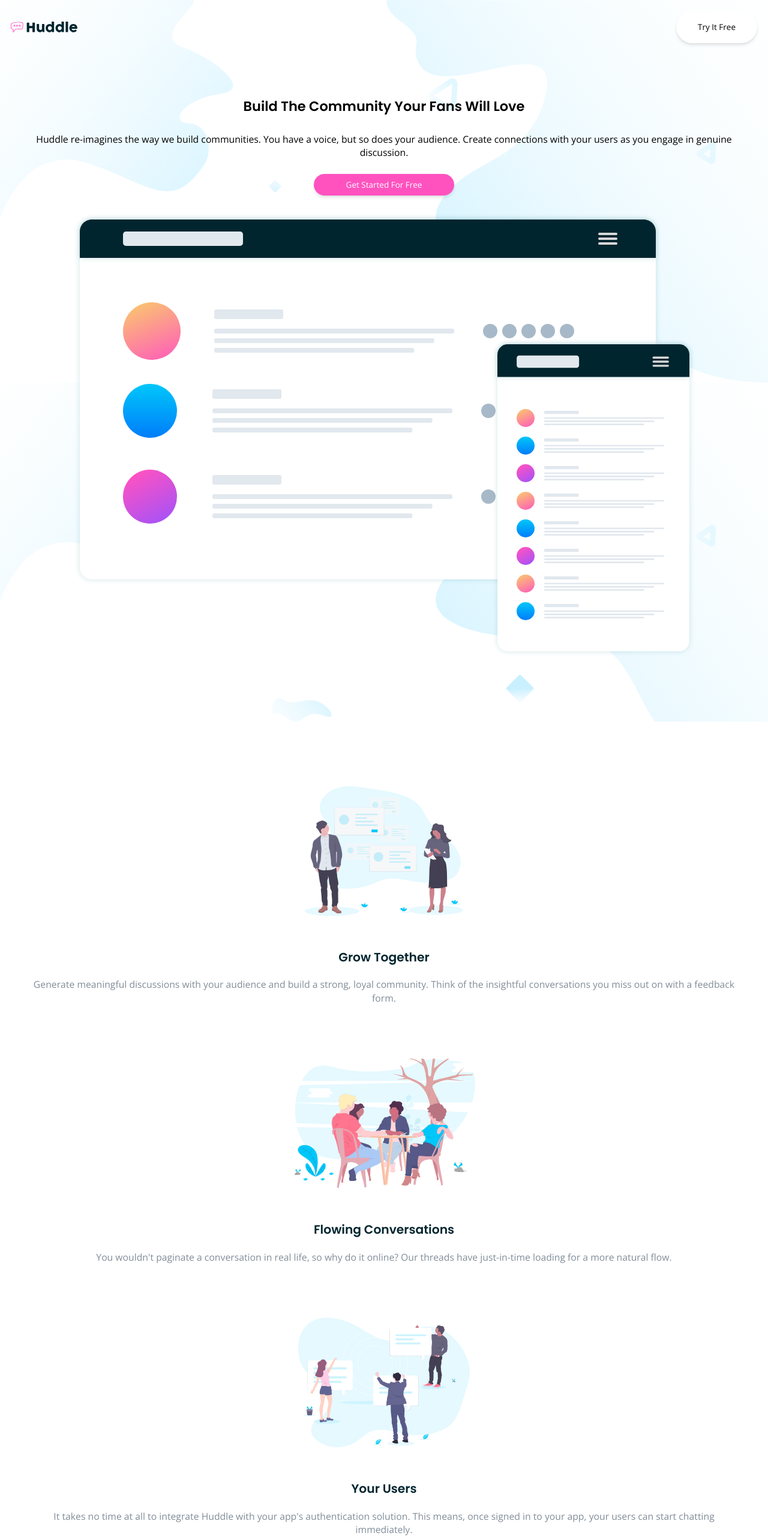
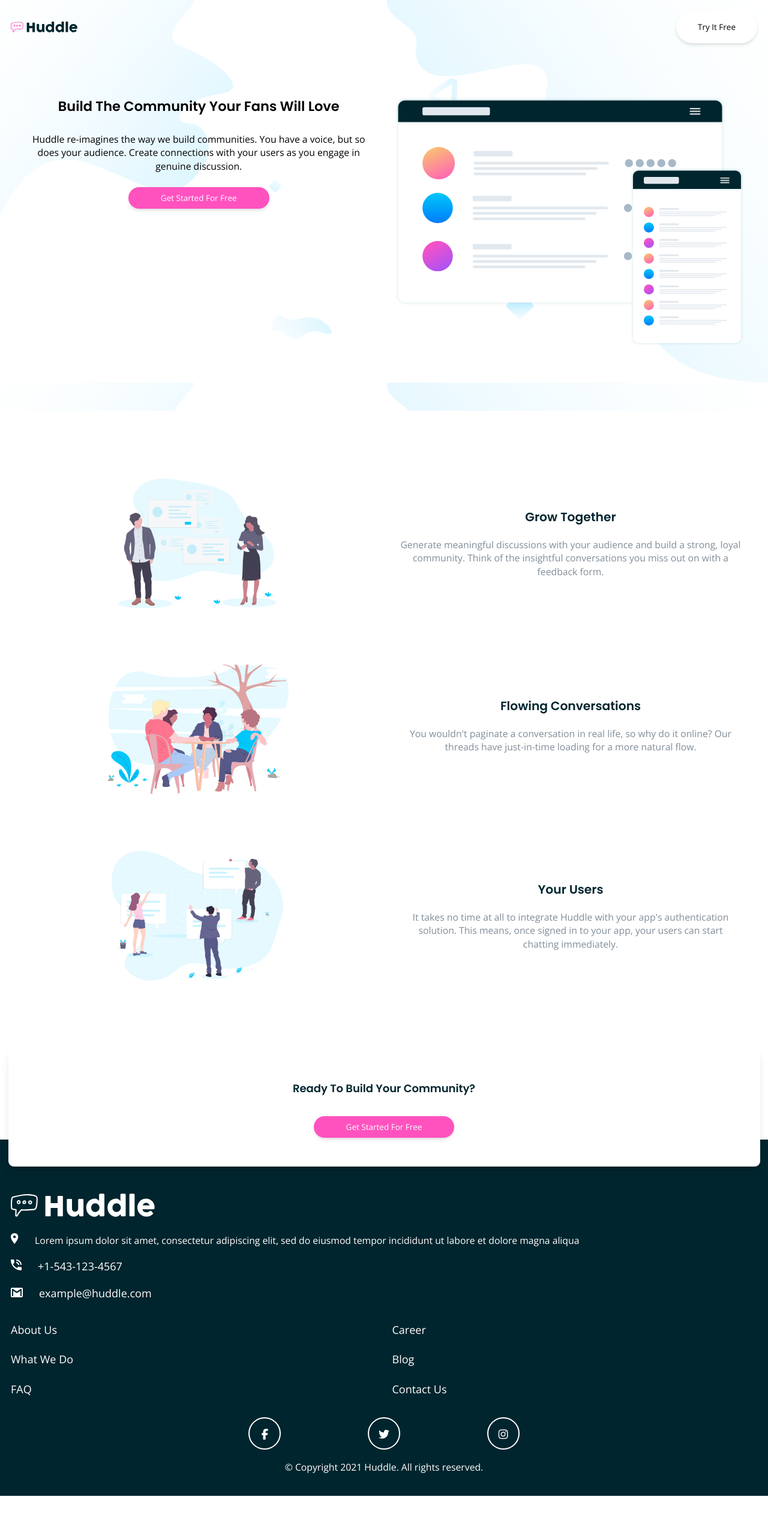
Before and after one commit to epalacio/fem-8-huddle-landing-page, a React (Create React App) app: page / in a window 1280 px wide. Shown: the top 2566 px of the page at 60% size. Built offline with nearby package versions, Linux system fonts and the light colour scheme.

Commit message:
Added responsiveness to footer and adjusted features section for > sm

```diff
--- a/src/components/Features.js
+++ b/src/components/Features.js
@@ -28,7 +28,7 @@ const Features = () => {
     ];
 
     const mappedFeatures = features.map((feature, index) =>
-        <div key={index} className="my-20">
+        <div key={index} className="my-20 sm:grid sm:grid-cols-2">
             <img  className="max-h-48 m-auto" src={feature.img} alt="logo"/>
             <Content
                 featureTitle={feature.title}
--- a/src/components/Footer.js
+++ b/src/components/Footer.js
@@ -25,7 +25,7 @@ const Footer = () => {
                 </div>
 
             </div>
-            <div className="grid grid-cols-1 gap-6 my-8 text-sm">
+            <div className="grid grid-cols-1 gap-6 my-8 text-sm sm:grid-cols-2">
                 <ul className="grid grid-cols-1 gap-6">
                     <li>About Us</li>
                     <li>What We Do</li>
@@ -38,7 +38,7 @@ const Footer = () => {
                 </ul>
             </div>
             <div className="text-center text-sm">
-                <ul className="grid grid-cols-3 text-center justify-items-center mb-4 mx-12">
+                <ul className="grid grid-cols-3 text-center justify-items-center mb-4 mx-12 sm:mx-20 lg:mx-52 xl:mx-72">
                     <li className="border-white border-2 p-2 rounded-full w-12 h-12 text-center"><i className="pt-2 fab fa-facebook-f"></i></li>
                     <li className="border-white border-2 p-2 rounded-full w-12 h-12 text-center"><i className="pt-2 fab fa-twitter"></i></li>
                     <li className="border-white border-2 p-2 rounded-full w-12 h-12 text-center"><i className="pt-2 fab fa-instagram"></i></li>
--- a/src/components/Hero.js
+++ b/src/components/Hero.js
@@ -12,7 +12,7 @@ const Hero = () => {
                 <img className="max-h-4" src={logo} alt="Text bubble in pink plus word Huddle"/>
                 <Link className="rounded-full bg-white px-8 py-4 text-xs shadow-md text-center" to='/'>Try It Free</Link>
             </div>
-            <div className="my-20 px-5 text-center grid gap-8">
+            <div className="my-20 px-5 text-center grid gap-8 sm:grid-cols-2">
                 <div>
                     <h2 className="font-bold text-xl ">Build The Community Your Fans Will Love</h2>
                     <p className="text-sm py-6">Huddle re-imagines the way we build communities. You have a voice, but so does your audience. Create connections with your users as you engage in genuine discussion.</p>
```
